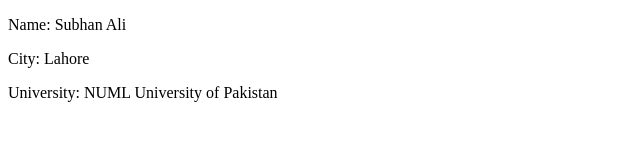
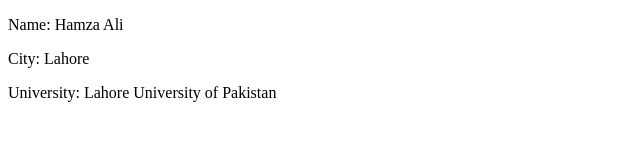
Before and after one commit to sajid1661/Practice, a plain HTML site: page index.html in a window 1280 px wide. Shown: the full height of the page, 0-640 px from the left. Drawn offline with Linux system fonts and the light colour scheme.

Commit message:
add hamza name

```diff
--- a/index.html
+++ b/index.html
@@ -7,9 +7,9 @@
 </head>
 <body>
         <div>
-            <p>Name: Subhan Ali</p>
+            <p>Name: Hamza Ali</p>
             <p>City: Lahore</p>
-            <p>University: NUML University of Pakistan</p>
+            <p>University: Lahore University of Pakistan</p>
         </div>
 </body>
 </html>
```
